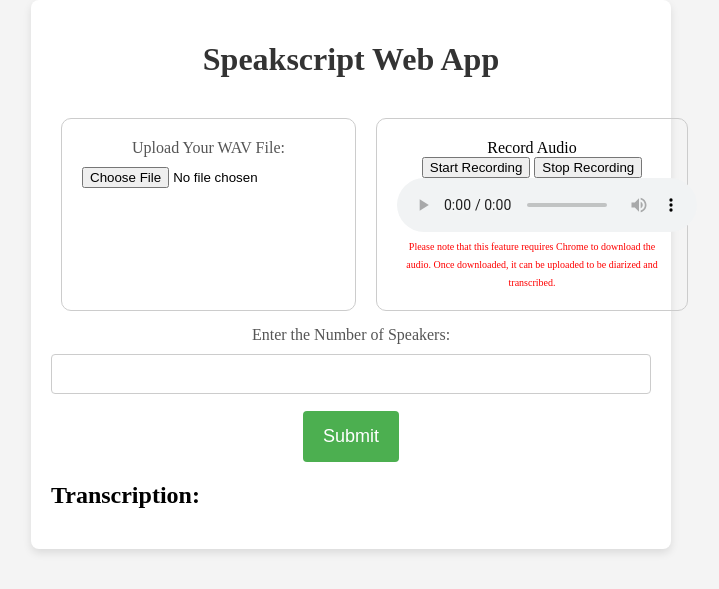
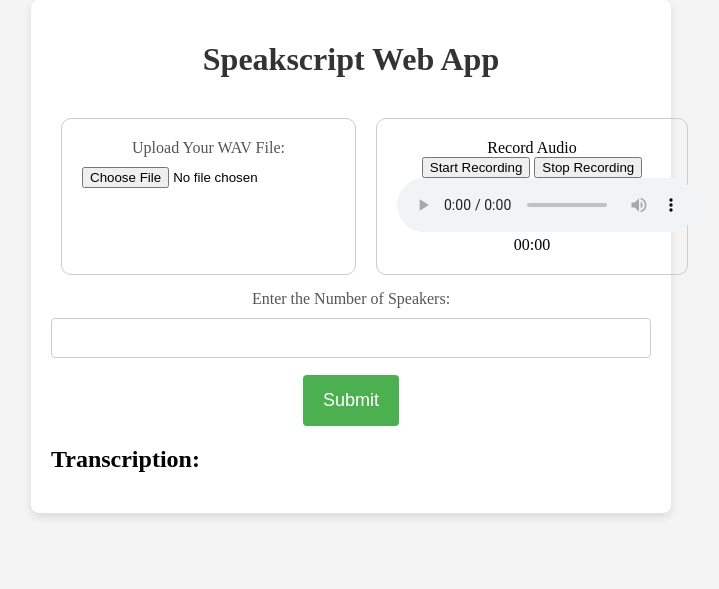
Before and after one commit to aarnavgautam/speakscript, a Flask app: page / in a window 1280 px wide. Shown: the top 589 px of the page, without its empty margins (289-1008 px from the left). Run offline with Flask 3, Linux system fonts and the light colour scheme.

Commit message:
new updates

```diff
--- a/app.py
+++ b/app.py
@@ -17,7 +17,7 @@ def index():
 @app.route('/process', methods=['POST'])
 def process():
     global path, diary
-    uploaded_file = request.files['audio_file']
+    uploaded_file = request.files['uploadedAudioFile']
     if uploaded_file.filename != '':
         path = "temp.wav"
         uploaded_file.save(path)
--- a/static/script.js
+++ b/static/script.js
@@ -1,5 +1,6 @@
 let mediaRecorder;
 let audioChunks = [];
+let recordedAudioUrl;
 
 navigator.mediaDevices.getUserMedia({ audio: true })
     .then(function (stream) {
@@ -11,11 +12,10 @@ navigator.mediaDevices.getUserMedia({ audio: true })
 
         mediaRecorder.onstop = function () {
             let audioBlob = new Blob(audioChunks, { type: 'audio/wav' });
-            let audioUrl = URL.createObjectURL(audioBlob);
-            document.getElementById('audioPlayer').src = audioUrl;
-            document.getElementById('downloadLink').href = audioUrl;
-            document.getElementById('downloadLink').download = 'recorded_audio.wav';
-            document.getElementById('downloadLink').style.display = 'block';
+            recordedAudioUrl = URL.createObjectURL(audioBlob);
+            document.getElementById('audioPlayer').src = recordedAudioUrl;
+            document.getElementById('audioPlayer').style.display = 'block';
+            document.getElementById('audioData').value = recordedAudioUrl; // Set audio data to a hidden input for form submission
         };
     });
 
@@ -25,10 +25,10 @@ document.getElementById('startRecording').addEventListener('click', function (ev
     if (mediaRecorder.state === 'inactive') {
         audioChunks = [];
         mediaRecorder.start();
-        document.getElementById('recordButton').textContent = 'Stop Recording';
+        document.getElementById('startRecording').textContent = 'Stop Recording';
     } else {
         mediaRecorder.stop();
-        document.getElementById('recordButton').textContent = 'Record';
+        document.getElementById('startRecording').textContent = 'Record';
     }
 });
 
@@ -40,3 +40,11 @@ document.getElementById('stopRecording').addEventListener('click', function (eve
         document.getElementById('startRecording').textContent = 'Record';
     }
 });
+
+document.getElementById('uploadedAudioFile').addEventListener('change', function(event) {
+    const file = event.target.files[0];
+    const uploadedAudioUrl = URL.createObjectURL(file);
+    document.getElementById('uploadedAudio').src = uploadedAudioUrl;
+    document.getElementById('uploadedAudio').style.display = 'block';
+    document.getElementById('audioData').value = uploadedAudioUrl; // Set audio data to a hidden input for form submission
+});
--- a/templates/index.html
+++ b/templates/index.html
@@ -14,8 +14,9 @@
         <form action="/process" method="post" enctype="multipart/form-data">
             <div id="sections">
                 <div id="uploadSection" class="left-section">
-                    <label for="audio_file">Upload Your WAV File:</label>
-                    <input type="file" id="audio_file" name="audio_file" accept=".wav">
+                    <label for="uploadedAudioFile">Upload Your WAV File:</label>
+                    <input type="file" id="uploadedAudioFile" name="uploadedAudioFile" accept=".wav">
+                    <audio id="uploadedAudio" controls style="display: none;"></audio>
                 </div>
 
                 <div id="recordSection" class="right-section">
@@ -24,9 +25,7 @@
                     <button id="stopRecording">Stop Recording</button>
                     <audio id="audioPlayer" controls></audio>
                     <a id="downloadLink" style="display: none;">Download Audio</a>
-                    <text id="recordText">Please note that this feature requires Chrome to download
-                        the audio.
-                        Once downloaded, it can be uploaded to be diarized and transcribed.</text>
+                    <div id="stopwatch">00:00</div>
                 </div>
 
                 <div class="element-with-border"></div>
```
